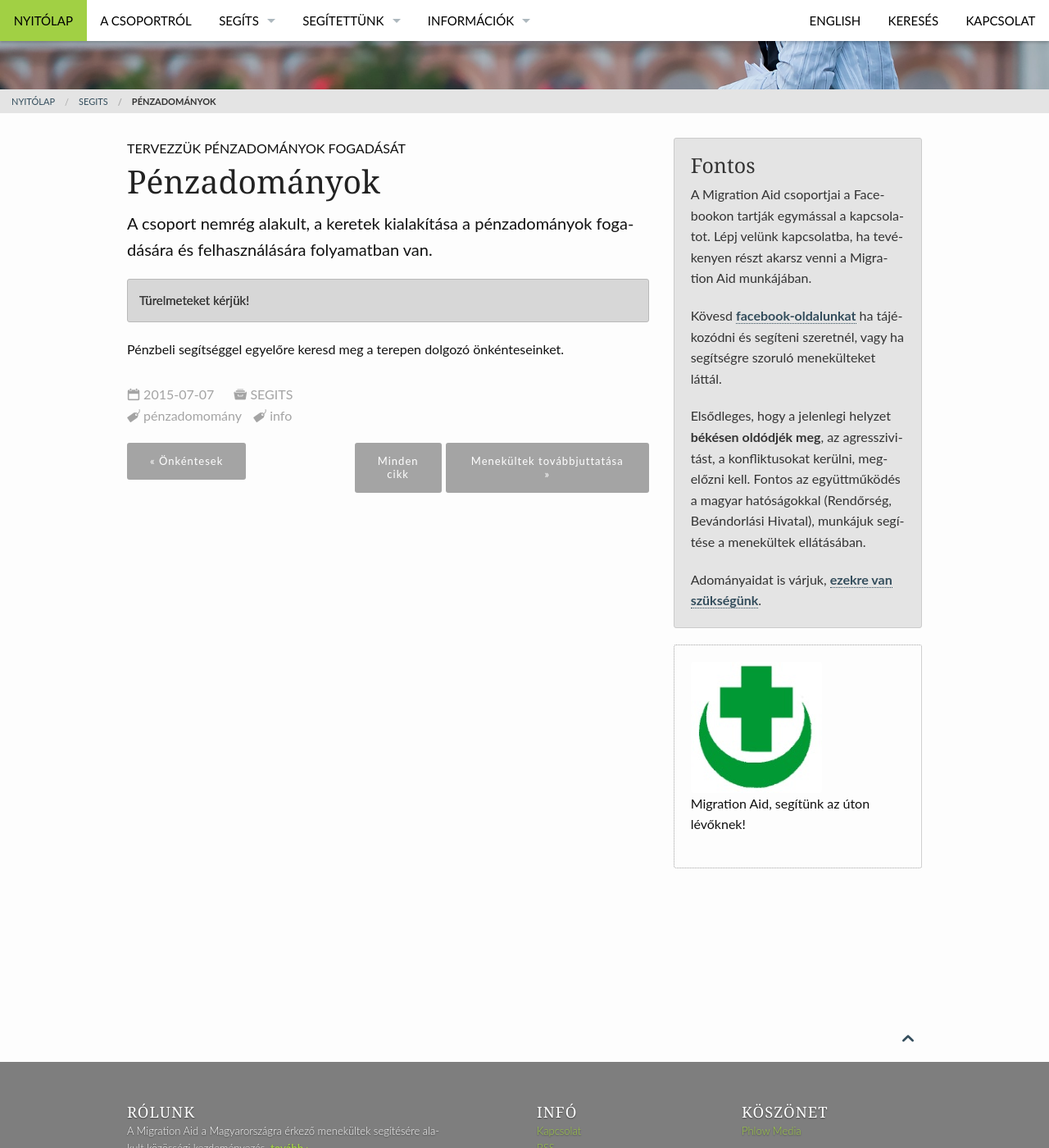
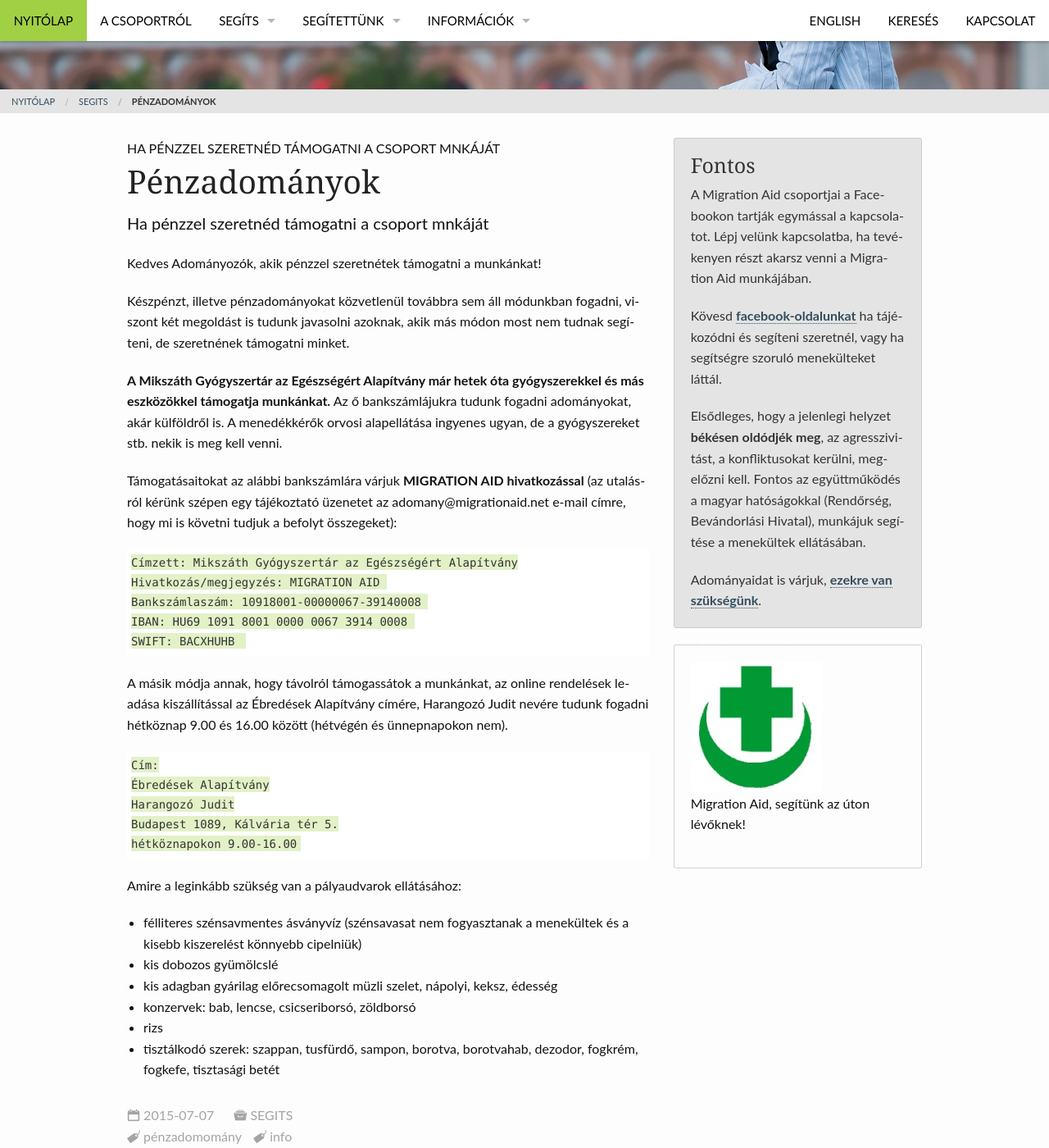
Before and after one commit to migaid/migaid.github.io, a Jekyll site: the page built from _posts/segits/2015-07-07-penzadomanyok.md, in a window 1280 px wide and 1400 px high, scrolled down 251 px. Shown: the whole window at 82% size. Built offline with Jekyll 4.4.1, drawn with Linux system fonts in a browser that asks for light colours.

Commit message:
penzadomanyok update

```diff
--- a/_posts/segits/2015-07-07-penzadomanyok.md
+++ b/_posts/segits/2015-07-07-penzadomanyok.md
@@ -4,9 +4,9 @@
 breadcrumb:  true
 
 title:       "Pénzadományok"
-subheadline: "Tervezzük pénzadományok fogadását"
-meta_teaser: "A csoport nemrég alakult, a keretek kialakítása a pénzadományok fogadására és felhasználására folyamatban van."
-teaser:      "A csoport nemrég alakult, a keretek kialakítása a pénzadományok fogadására és felhasználására folyamatban van."
+subheadline: "Ha pénzzel szeretnéd támogatni a csoport mnkáját"
+meta_teaser: "AHa pénzzel szeretnéd támogatni a csoport mnkáját"
+teaser:      "Ha pénzzel szeretnéd támogatni a csoport mnkáját"
 header:
    image_fullwidth: "header.jpg"
 
@@ -18,6 +18,32 @@
     - info
 ---
 
-{% include alert text='Türelmeteket kérjük!' %}
+Kedves Adományozók, akik pénzzel szeretnétek támogatni a munkánkat!
 
-Pénzbeli segítséggel egyelőre keresd meg a terepen dolgozó önkénteseinket.
+Készpénzt, illetve pénzadományokat közvetlenül továbbra sem áll módunkban fogadni, viszont két megoldást is tudunk javasolni azoknak, akik más módon most nem tudnak segíteni, de szeretnének támogatni minket.
+
+**A Mikszáth Gyógyszertár az Egészségért Alapítvány már hetek óta gyógyszerekkel és más eszközökkel támogatja munkánkat.** Az ő bankszámlájukra tudunk fogadni adományokat, akár külföldről is. A menedékkérők orvosi alapellátása ingyenes ugyan, de a gyógyszereket stb. nekik is meg kell venni.
+
+Támogatásaitokat az alábbi bankszámlára várjuk **MIGRATION AID hivatkozással** (az utalásról kérünk szépen egy tájékoztató üzenetet az adomany@migrationaid.net e-mail címre, hogy mi is követni tudjuk a befolyt összegeket):
+
+	Címzett: Mikszáth Gyógyszertár az Egészségért Alapítvány
+	Hivatkozás/megjegyzés: MIGRATION AID
+	Bankszámlaszám: 10918001-00000067-39140008
+	IBAN: HU69 1091 8001 0000 0067 3914 0008
+	SWIFT: BACXHUHB
+
+A másik módja annak, hogy távolról támogassátok a munkánkat, az online rendelések leadása kiszállítással az Ébredések Alapítvány címére, Harangozó Judit nevére tudunk fogadni hétköznap 9.00 és 16.00 között (hétvégén és ünnepnapokon nem).
+
+	Cím:
+	Ébredések Alapítvány
+	Harangozó Judit
+	Budapest 1089, Kálvária tér 5.
+	hétköznapokon 9.00-16.00
+
+Amire a leginkább szükség van a pályaudvarok ellátásához:
+- félliteres szénsavmentes ásványvíz (szénsavasat nem fogyasztanak a menekültek és a kisebb kiszerelést könnyebb cipelniük)
+- kis dobozos gyümölcslé
+- kis adagban gyárilag előrecsomagolt müzli szelet, nápolyi, keksz, édesség
+- konzervek: bab, lencse, csicseriborsó, zöldborsó
+- rizs
+- tisztálkodó szerek: szappan, tusfürdő, sampon, borotva, borotvahab, dezodor, fogkrém, fogkefe, tisztasági betét
```
Also changed, not shown: _posts/segits/2015-07-07-elelmiszer.md (+0 -1 lines), menu/english.md (+18 -2 lines).
